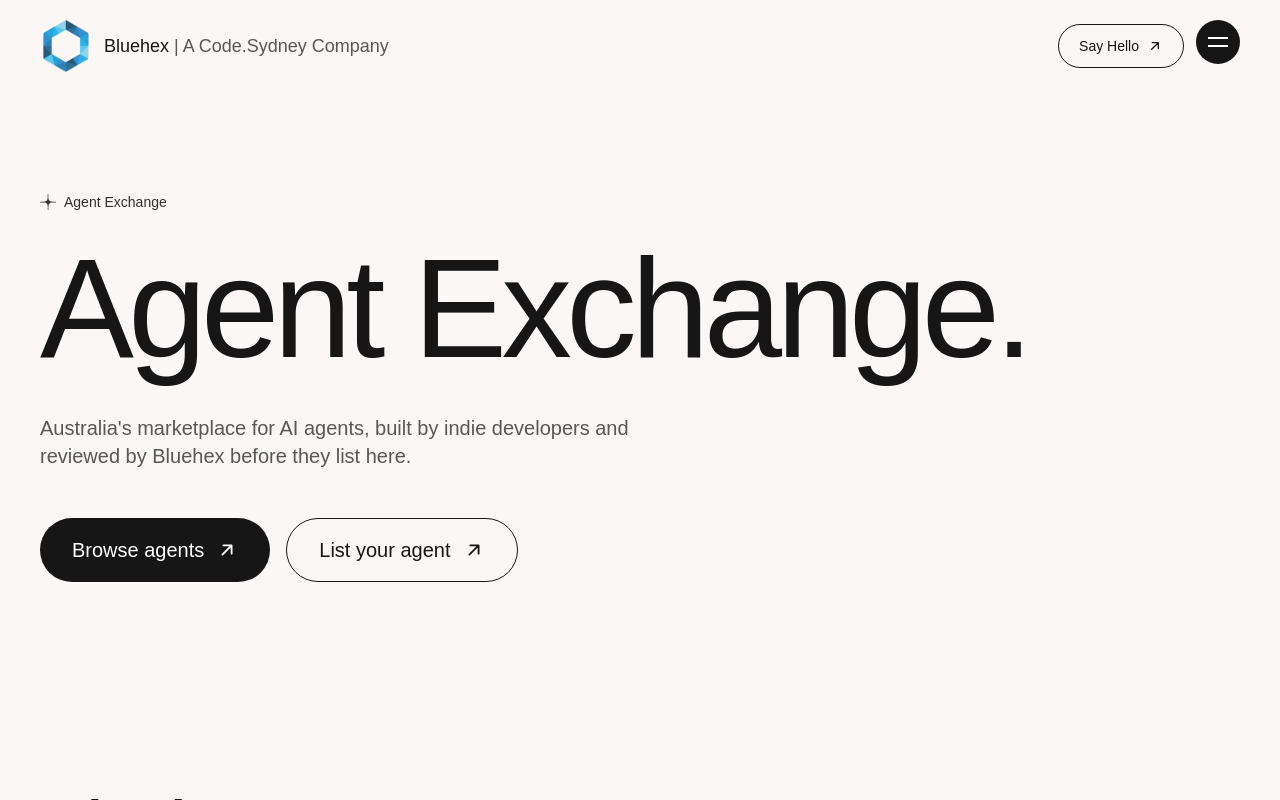
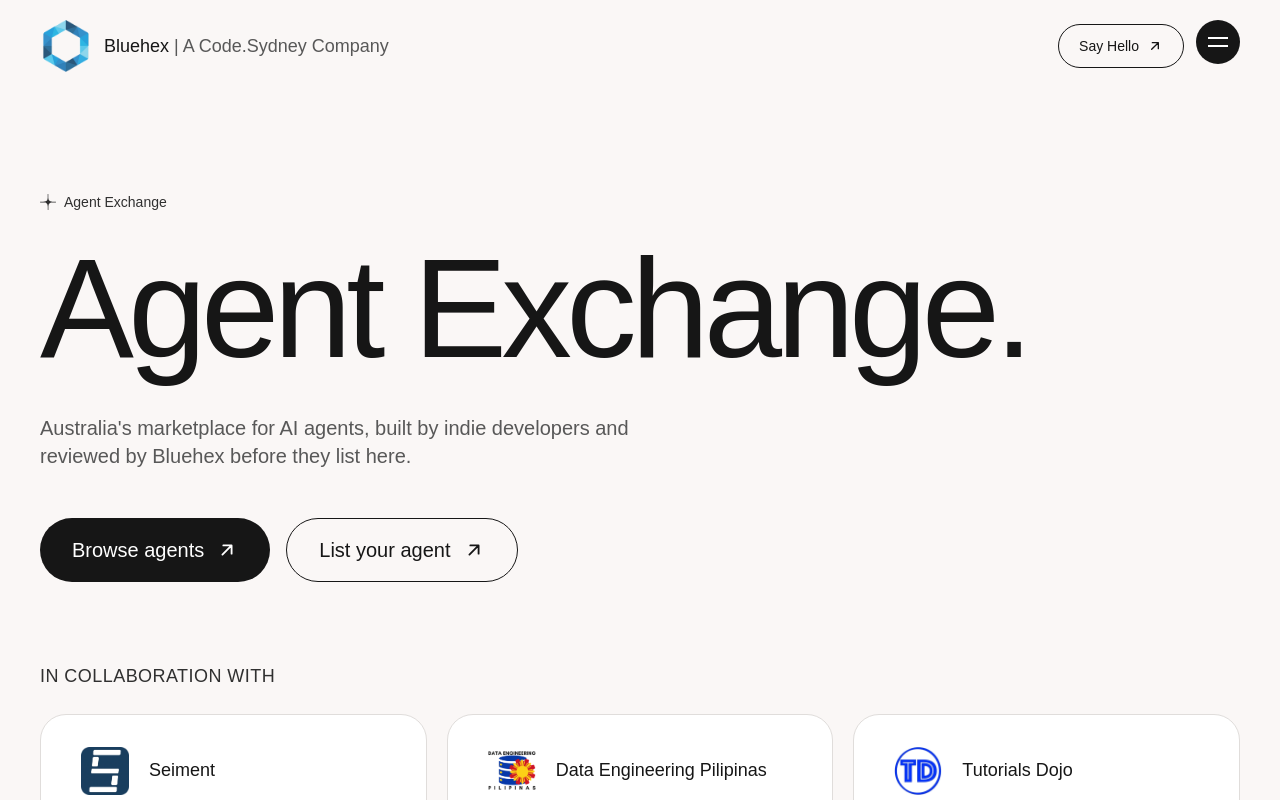
Before and after one commit to codesydney/bluehex, a Next.js app: page / in a window 1280 px wide. Shown: the top 800 px of the page. Built offline with nearby package versions, Linux system fonts and the light colour scheme; a web font is replaced by a local one.

Commit message:
Show the collaborators strip on the home page too
Moves the "In collaboration with" section out of /practitioners into a shared Collaborators component and renders it under the Agent Exchange hero as well, so the logo list lives in one place.

```diff
--- a/src/app/page.tsx
+++ b/src/app/page.tsx
@@ -1,4 +1,5 @@
 import { AgentDirectory } from "@/components/agent-directory";
+import { Collaborators } from "@/components/collaborators";
 import { Button, SectionLabel } from "@/components/ui";
 import { agents } from "@/lib/agents";
 import { site } from "@/lib/site";
@@ -33,6 +34,8 @@
             List your agent
           </Button>
         </div>
+
+        <Collaborators />
       </section>
 
       {/* ---------------------------------------------------------------- */}
--- a/src/app/practitioners/page.tsx
+++ b/src/app/practitioners/page.tsx
@@ -1,7 +1,7 @@
 import type { Metadata } from "next";
-import Image from "next/image";
+import { Collaborators } from "@/components/collaborators";
 import { PractitionerDirectory } from "@/components/practitioner-directory";
-import { Card, Button, SectionLabel } from "@/components/ui";
+import { Button, SectionLabel } from "@/components/ui";
 import { listCredentialCatalogue, listProfiles, listServiceOptions } from "@/lib/directory";
 
 /**
@@ -54,33 +54,6 @@
  */
 export const revalidate = 86400;
 
-/* Communities Bluehex runs this directory alongside. Logos are the
-   collaborators' own artwork, trimmed to their bounding box and given a
-   transparent background — see public/img/partners/. */
-const collaborators = [
-  {
-    name: "Seiment",
-    href: "https://seiment.com/",
-    logo: "/img/partners/seiment-logo.png",
-    width: 246,
-    height: 246,
-  },
-  {
-    name: "Data Engineering Pilipinas",
-    href: "https://dataengineering.ph/",
-    logo: "/img/partners/data-engineering-pilipinas-logo.png",
-    width: 480,
-    height: 395,
-  },
-  {
-    name: "Tutorials Dojo",
-    href: "https://tutorialsdojo.com/",
-    logo: "/img/partners/tutorials-dojo-logo.png",
-    width: 200,
-    height: 200,
-  },
-];
-
 export default async function PractitionersPage() {
   /* Fetched here and passed down, because `PractitionerDirectory` is a client
      component: search and filters are local state, and it matches against the
@@ -121,26 +94,7 @@
           </Button>
         </div>
 
-        <p className="mt-20 text-base font-medium tracking-wide text-t-medium uppercase md:text-lg">
-          In collaboration with
-        </p>
-
-        <div className="mt-6 grid gap-5 md:grid-cols-3">
-          {collaborators.map((c) => (
-            <a key={c.name} href={c.href} target="_blank" rel="noopener noreferrer">
-              <Card className="flex items-center gap-5 border border-stroke py-8 transition-colors hover:border-stroke-strong md:py-8">
-                <Image
-                  src={c.logo}
-                  alt=""
-                  width={c.width}
-                  height={c.height}
-                  className="h-12 w-12 shrink-0 object-contain"
-                />
-                <span className="text-lg leading-snug">{c.name}</span>
-              </Card>
-            </a>
-          ))}
-        </div>
+        <Collaborators />
       </section>
 
       {/* ---------------------------------------------------------------- */}
--- /dev/null
+++ b/src/components/collaborators.tsx
@@ -0,0 +1,57 @@
+import Image from "next/image";
+import { Card } from "@/components/ui";
+
+/* Communities Bluehex runs alongside. Logos are the collaborators' own
+   artwork, trimmed to their bounding box and given a transparent
+   background — see public/img/partners/. */
+const collaborators = [
+  {
+    name: "Seiment",
+    href: "https://seiment.com/",
+    logo: "/img/partners/seiment-logo.png",
+    width: 246,
+    height: 246,
+  },
+  {
+    name: "Data Engineering Pilipinas",
+    href: "https://dataengineering.ph/",
+    logo: "/img/partners/data-engineering-pilipinas-logo.png",
+    width: 480,
+    height: 395,
+  },
+  {
+    name: "Tutorials Dojo",
+    href: "https://tutorialsdojo.com/",
+    logo: "/img/partners/tutorials-dojo-logo.png",
+    width: 200,
+    height: 200,
+  },
+];
+
+/** The "In collaboration with" strip that closes a page hero. */
+export function Collaborators() {
+  return (
+    <>
+      <p className="mt-20 text-base font-medium tracking-wide text-t-medium uppercase md:text-lg">
+        In collaboration with
+      </p>
+
+      <div className="mt-6 grid gap-5 md:grid-cols-3">
+        {collaborators.map((c) => (
+          <a key={c.name} href={c.href} target="_blank" rel="noopener noreferrer">
+            <Card className="flex items-center gap-5 border border-stroke py-8 transition-colors hover:border-stroke-strong md:py-8">
+              <Image
+                src={c.logo}
+                alt=""
+                width={c.width}
+                height={c.height}
+                className="h-12 w-12 shrink-0 object-contain"
+              />
+              <span className="text-lg leading-snug">{c.name}</span>
+            </Card>
+          </a>
+        ))}
+      </div>
+    </>
+  );
+}
```
